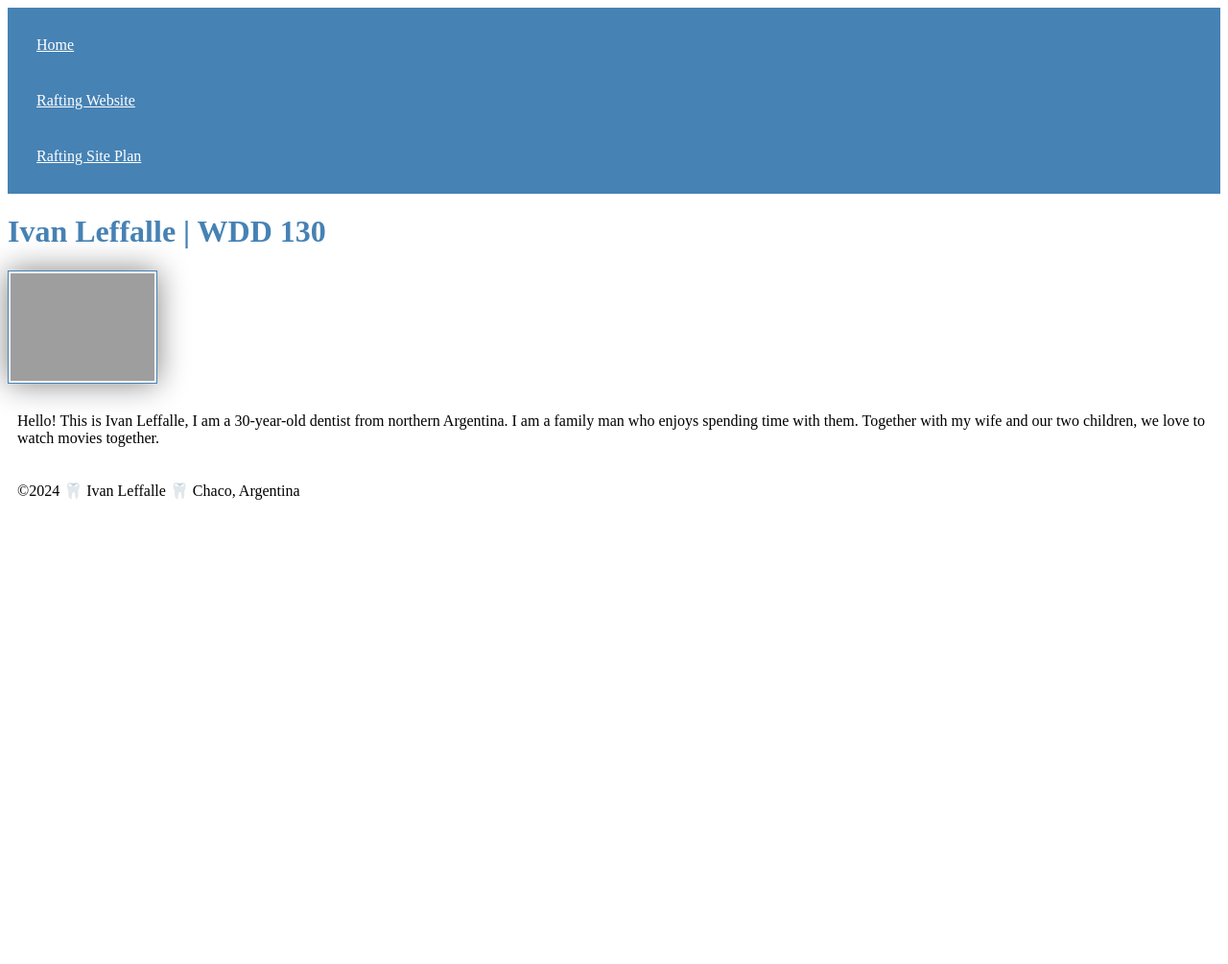
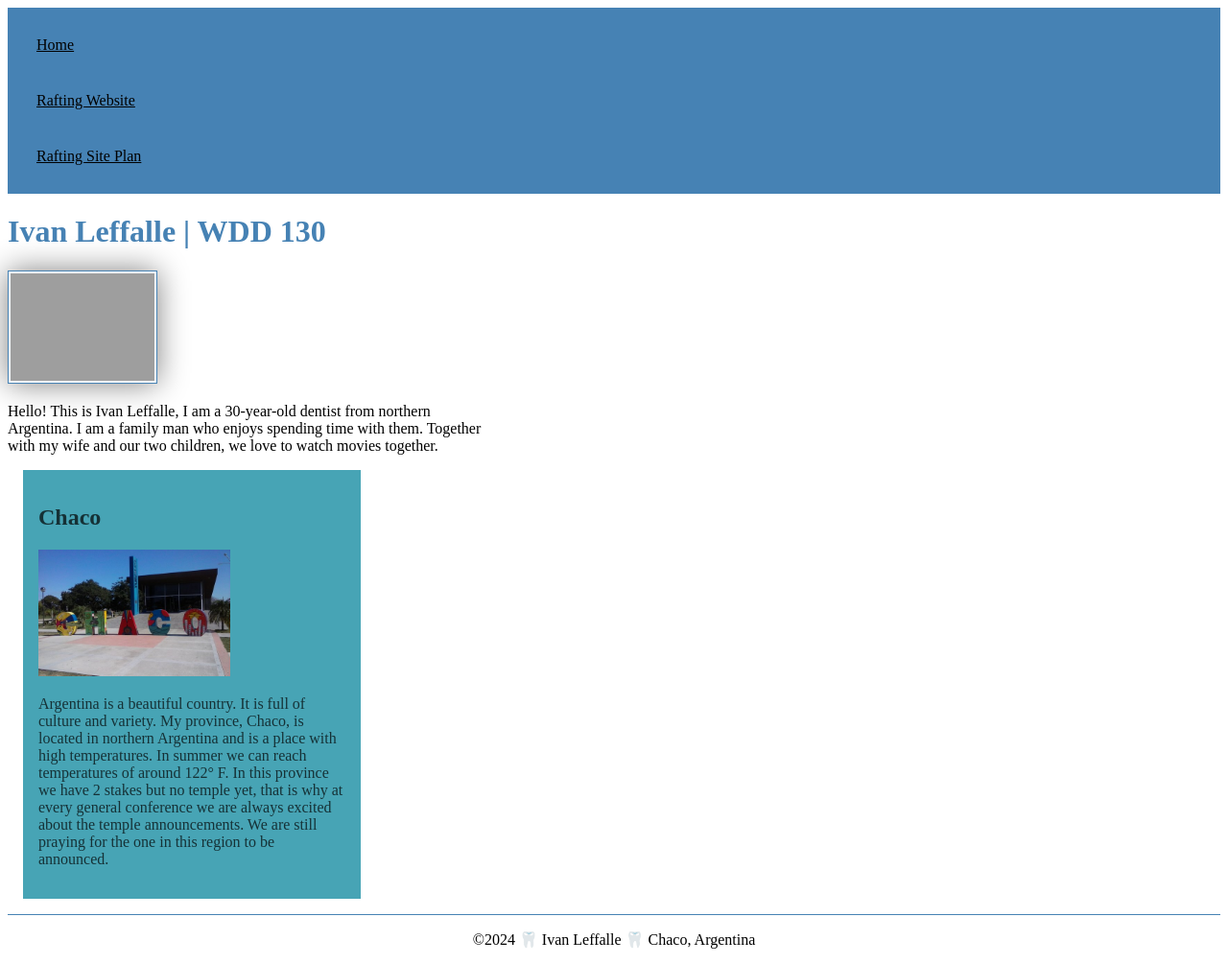
Before and after one commit to IvanLeffalle/wdd130, a plain HTML site: page index.html in a window 1280 px wide. Shown: the whole page at 96% size. Before the commit the page ends 800 px from the top, so only its background shows below. Drawn offline with Linux system fonts and the light colour scheme; grey boxes are pictures that could not be loaded.

Commit message:
assignment 4/30

```diff
--- a/index.html
+++ b/index.html
@@ -5,6 +5,8 @@
     <meta charset="UTF-8" />
     <meta name="viewport" content="width=device-width" />
     <title>Ivan Leffalle | WDD 130 </title>
+    <meta name="description" content="My name is Ivan Leffalle and This is my project as a student for the WDD 130 course. The goal of this page is to apply everything I am learning in the course.">
+    <meta name="author" content="Ivan Leffalle">
     <link rel="stylesheet" href="styles/styles.css">
 </head>
 
@@ -22,6 +24,11 @@
         <img src="images/profile.png" width="200" alt="profile-picture">
         <p>Hello! This is Ivan Leffalle, I am a 30-year-old dentist from northern Argentina. I am a family man who enjoys spending time with them. Together with my wife and our two children, we love to watch movies together.</p>
     </main>
+    <aside>
+        <h2>Chaco</h2>
+        <img src="images/chaco.jpg" alt="province-picture">
+        <p>Argentina is a beautiful country. It is full of culture and variety. My province, Chaco, is located in northern Argentina and is a place with high temperatures. In summer we can reach temperatures of around 122° F. In this province we have 2 stakes but no temple yet, that is why at every general conference we are always excited about the temple announcements. We are still praying for the one in this region to be announced.</p>
+    </aside>
     <footer>
         <p>©2024 🦷 Ivan Leffalle 🦷 Chaco, Argentina</p>
 
--- a/styles/styles.css
+++ b/styles/styles.css
@@ -4,19 +4,39 @@ nav {
     padding: 10px;
 }
 nav a{
-    color: white;
+    color: black;
     display: block;
     padding: 20px;
 }
 h1 {
     color: steelblue;
 }
-img {
+main img {
     width: 150px;
     height: auto;
     border: 1px solid steelblue;
     padding: 2px;
     box-shadow: 0 0 30px gray;
 }
-p { padding: 10px;
+p { padding: 0;
 }
+main{
+    max-width: 500px;
+}
+aside{
+    width: 20rem;
+    margin: 1rem;
+    border: 1px solid rgba(o, 0, 0, 0.2);
+    padding: 1rem;
+    background-color: #47A4B5;
+    color: hsla(200,0%,0%,.7);
+}
+aside img {
+    width: 200px;
+    height: auto;
+}
+footer {
+    margin-top: 1rem;
+    border-top: 1px solid steelblue;
+    text-align: center;
+}
```
Also changed, not shown: images/chaco.jpg (added).
